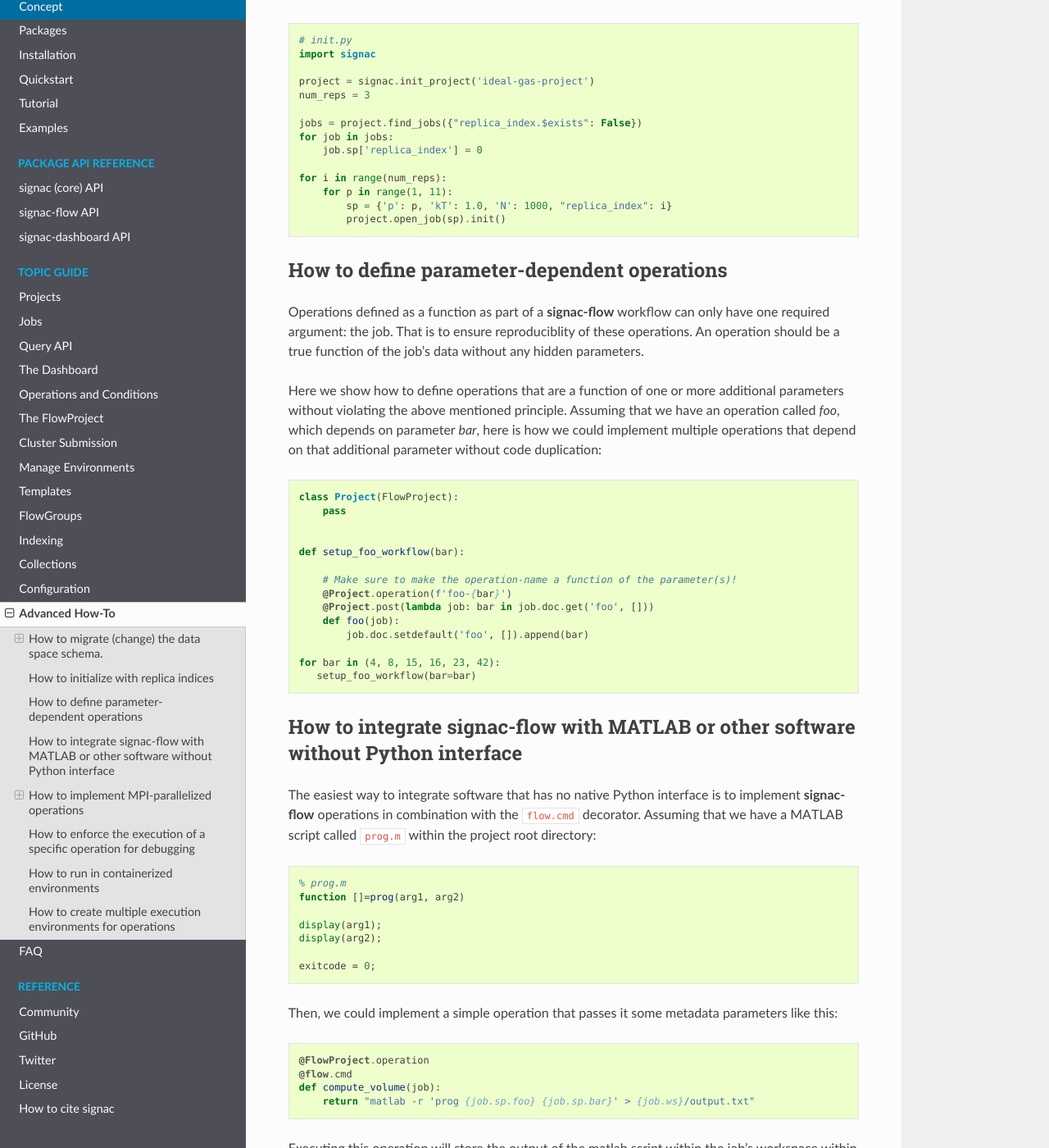
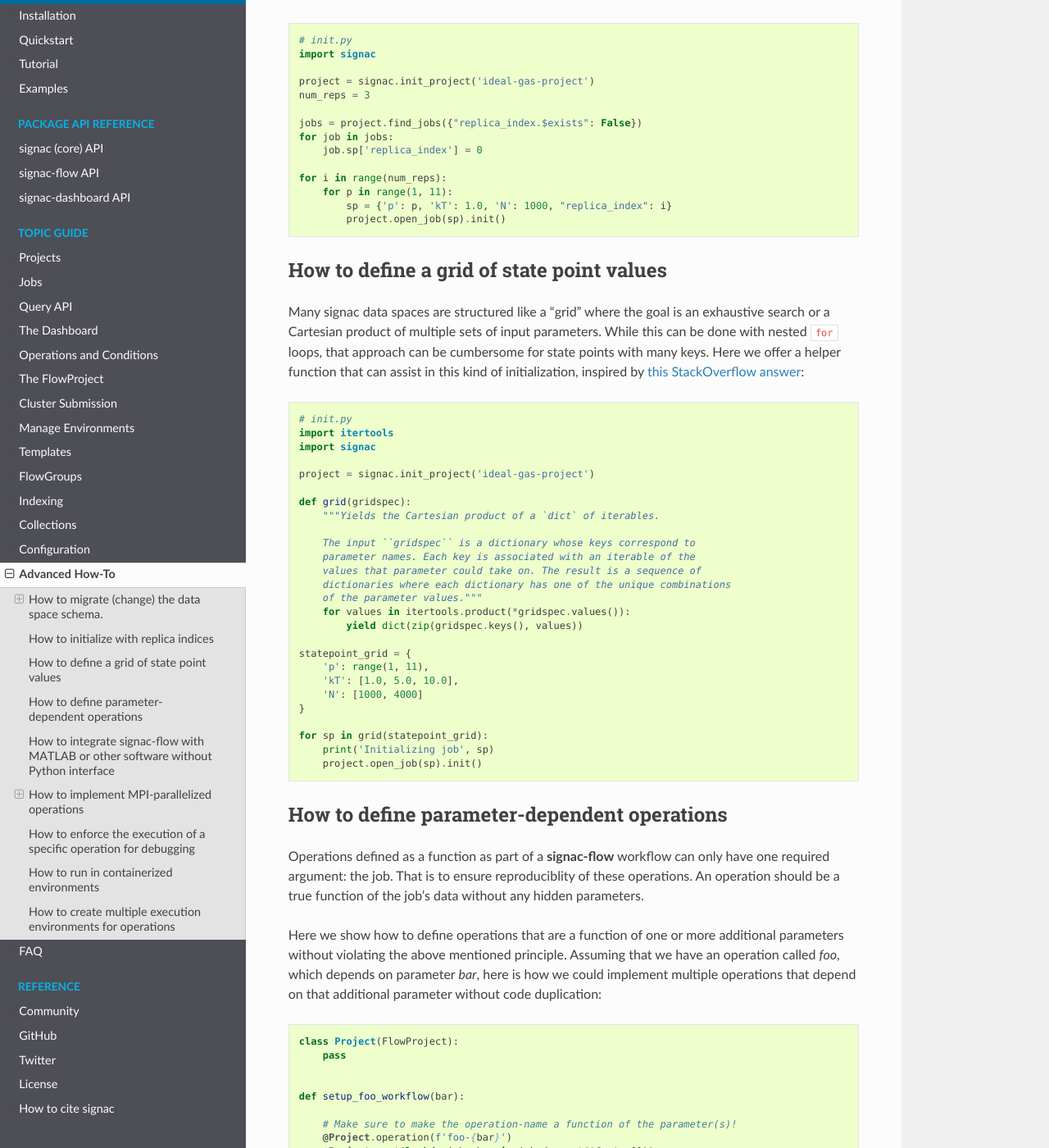
Before and after one commit to glotzerlab/signac-docs, a Sphinx documentation site: the page built from docs/source/recipes.rst, in a window 1280 px wide and 1400 px high, scrolled down 1940 px. Shown: the whole window at 82% size. Built offline with Sphinx 7.4.7 and the Read the Docs theme 2.0.0, drawn with Linux system fonts in a browser that asks for light colours.

Commit message:
Add recipe for grid initialization. (#102)
* Add recipe for grid initialization.

* Cite inspirational StackOverflow post.

* Update docs/source/recipes.rst

Co-authored-by: Vyas Ramasubramani <vramasub@umich.edu>

* Update docs/source/recipes.rst

Co-authored-by: Mike Henry <mikehenry@boisestate.edu>

Co-authored-by: Vyas Ramasubramani <vramasub@umich.edu>
Co-authored-by: Mike Henry <mikehenry@boisestate.edu>

```diff
--- a/docs/source/recipes.rst
+++ b/docs/source/recipes.rst
@@ -58,8 +58,6 @@
             job = project.open_job(sp)
             job.init()
 
-
-
 Apply document-wide changes
 ---------------------------
 
@@ -107,6 +105,40 @@
         for p in range(1, 11):
             sp = {'p': p, 'kT': 1.0, 'N': 1000, "replica_index": i}
             project.open_job(sp).init()
+
+How to define a grid of state point values
+==========================================
+
+Many signac data spaces are structured like a "grid" where the goal is an exhaustive search or a Cartesian product of multiple sets of input parameters. While this can be done with nested ``for`` loops, that approach can be cumbersome for state points with many keys. Here we offer a helper function that can assist in this kind of initialization, inspired by `this StackOverflow answer <https://stackoverflow.com/a/5228294>`__:
+
+.. code-block:: python
+
+    # init.py
+    import itertools
+    import signac
+
+    project = signac.init_project('ideal-gas-project')
+
+    def grid(gridspec):
+        """Yields the Cartesian product of a `dict` of iterables.
+
+        The input ``gridspec`` is a dictionary whose keys correspond to
+        parameter names. Each key is associated with an iterable of the
+        values that parameter could take on. The result is a sequence of
+        dictionaries where each dictionary has one of the unique combinations
+        of the parameter values."""
+        for values in itertools.product(*gridspec.values()):
+            yield dict(zip(gridspec.keys(), values))
+
+    statepoint_grid = {
+        'p': range(1, 11),
+        'kT': [1.0, 5.0, 10.0],
+        'N': [1000, 4000]
+    }
+
+    for sp in grid(statepoint_grid):
+        print('Initializing job', sp)
+        project.open_job(sp).init()
 
 How to define parameter-dependent operations
 ============================================
```
